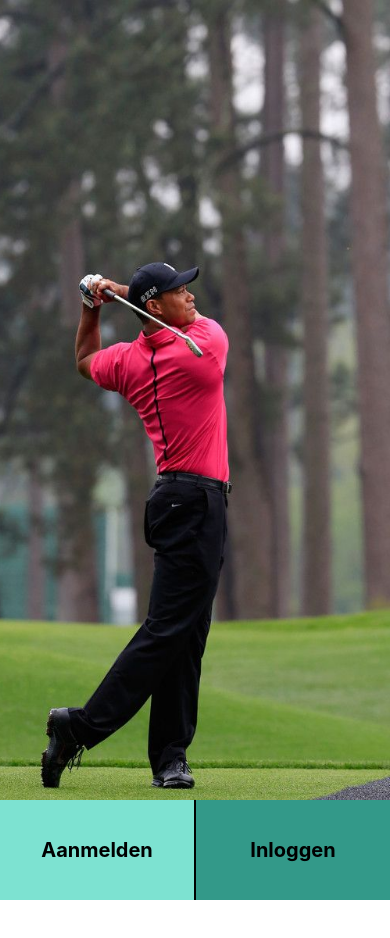
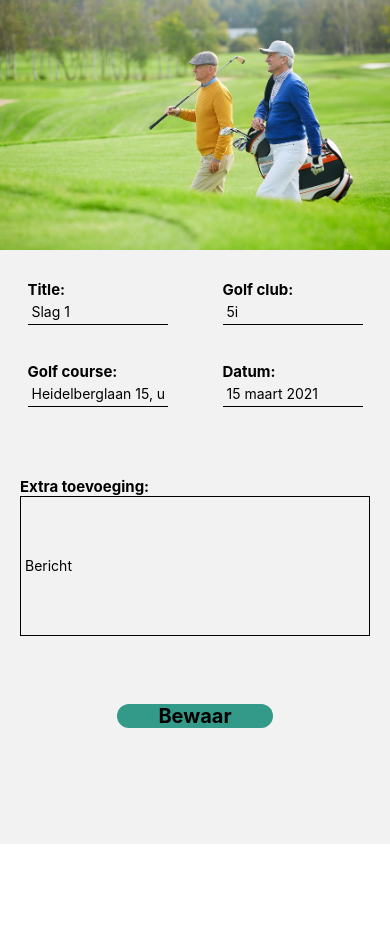
Before and after one commit to GTS-golven/FE, a React Native app in the folder GTS-golven/: screen /AdInfo in a window 390 px wide. Before the commit this address had no page. Shown: the top 938 px of the page. Before the commit the page ends 900 px from the top, so only its background shows below. Built offline with nearby package versions, Linux system fonts and the light colour scheme.

Commit message:
AdInfo toegevoegd

```diff
--- a/GTS-golven/App.tsx
+++ b/GTS-golven/App.tsx
@@ -25,6 +25,7 @@ import MaakVideo from './screens/MaakVideo';
 import AccuraatData from './screens/AccuraatData';
 import NewPassword from './screens/NewPassword';
 import Load from './screens/Load';
+import AdInfo from './screens/AdInfo';
 
 const AuthStack = createNativeStackNavigator();
 
@@ -41,6 +42,7 @@ function App() {
 
         <AuthStack.Screen options={{ headerShown: false }} name="Dashboard" component={Dashboard} />
         <AuthStack.Screen options={{ headerShown: false }} name="Load" component={Load} />
+        <AuthStack.Screen options={{ headerShown: false }} name="AdInfo" component={AdInfo} />
         <AuthStack.Screen options={{ headerShown: false }} name="Gallery" component={Gallery} />
 
         <AuthStack.Screen options={{ headerShown: false }} name="Profiel" component={Profiel} />
--- /dev/null
+++ b/GTS-golven/screens/AdInfo.js
@@ -0,0 +1,118 @@
+import React from "react";
+import { View, Text, Image, StyleSheet, TextInput, Pressable } from 'react-native';
+import Colors from "../components/Colors";
+
+const AdInfo = ({ navigation }) => {
+    return (
+        <View style={styles.screen}>
+            <View style={styles.topPic}>
+                <Image style={styles.imageTop} source={require('../assets/oudere-mannen-golf.jpg')} />
+            </View>
+            <View style={styles.topInfo}>
+                <View style={styles.row}>
+                    <View>
+                        <Text style={styles.text}>Title:</Text>
+                        <TextInput style={styles.input} placeholder="Slag 1" />
+                    </View>
+                    <View>
+                        <Text style={styles.text}>Golf club:</Text>
+                        <TextInput style={styles.input} placeholder="5i" />
+                    </View>
+                </View>
+                <View style={styles.row}>
+                    <View>
+                        <Text style={styles.text}>Golf course:</Text>
+                        <TextInput style={styles.input} placeholder="Heidelberglaan 15, utrecht" />
+                    </View>
+                    <View>
+                        <Text style={styles.text}>Datum:</Text>
+                        <TextInput style={styles.input} placeholder="15 maart 2021" />
+                    </View>
+                </View>
+            </View>
+            <View style={styles.bottomInfo}>
+                <View>
+                    <Text style={styles.text}>Extra toevoeging:</Text>
+                    <TextInput style={styles.extraInput} placeholder="Bericht" />
+                </View>
+            </View>
+            <View style={styles.center}>
+                <Pressable style={styles.button} onPress={() => { navigation.push('Dashboard') }}><Text style={styles.buttonText}>Bewaar</Text></Pressable>
+            </View>
+        </View>
+    )
+}
+
+const styles = StyleSheet.create({
+    screen: {
+        flex: 1,
+    },
+
+    topPic: {
+        alignItems: 'center',
+    },
+
+    imageTop: {
+        width: '100%',
+        height: 250,
+    },
+
+    topInfo: {
+        marginTop: 30,
+        width: '100%',
+        height: '15%',
+        justifyContent: "space-between"
+    },
+
+    bottomInfo: {
+        marginTop: 70,
+        width: '100%',
+        height: '27%',
+        alignItems: "center",
+    },
+
+    row: {
+        flexDirection: "row",
+        justifyContent: "space-around"
+    },
+
+    input: {
+        width: 140,
+        padding: 4,
+        borderBottomWidth: 1,
+    },
+
+    extraInput: {
+        width: 350,
+        height: 140,
+        padding: 4,
+        borderWidth: 1,
+    },
+
+    text: {
+        fontSize: 15,
+        fontWeight: "bold"
+    },
+
+    button: {
+        width: '40%',
+        height: '5,5%',
+        backgroundColor: Colors.button1,
+        justifyContent: "center",
+        alignItems: "center",
+        textAlign: "center",
+        borderRadius: 20,
+    },
+
+    buttonText: {
+        fontSize: 20,
+        fontWeight: "bold",
+    },
+
+    center: {
+        alignItems: "center",
+        height: '100%'
+    }
+});
+
+export default AdInfo;
--- a/GTS-golven/screens/Load.js
+++ b/GTS-golven/screens/Load.js
@@ -5,7 +5,7 @@ import Colors from "../components/Colors";
 const Load = ({ navigation }) => {
     return (
         <View style={styles.screen}>
-            <Pressable onPress={() => { navigation.push('Dashboard') }}>
+            <Pressable onPress={() => { navigation.push('AdInfo') }}>
                 <View style={styles.mainContainer}>
                     <View style={styles.loadBar}>
                         <Image style={styles.image} source={require('../assets/VideoExample.png')} />
```
